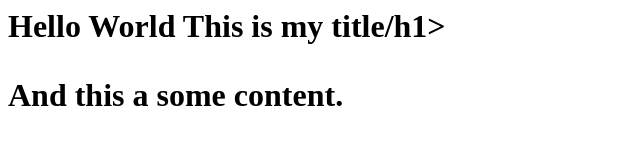
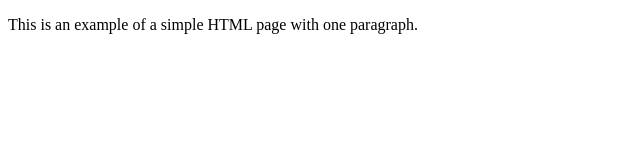
Before and after one commit to madhu007-cell/demo, a plain HTML site: page index.html in a window 1280 px wide. Shown: the whole page, without its empty margins (0-640 px from the left). Drawn offline with Linux system fonts and the light colour scheme.

Commit message:
change commit

```diff
--- a/index.html
+++ b/index.html
@@ -1,9 +1,9 @@
-
+<!DOCTYPE html>
 <html>
-<body>
-
-	<h1>Hello World This is my title/h1>
-	<p> And this a some content.</p>
-
-</body>
+    <head>
+        <title>Example</title>
+    </head>
+    <body>
+        <p>This is an example of a simple HTML page with one paragraph.</p>
+    </body>
 </html>
```
